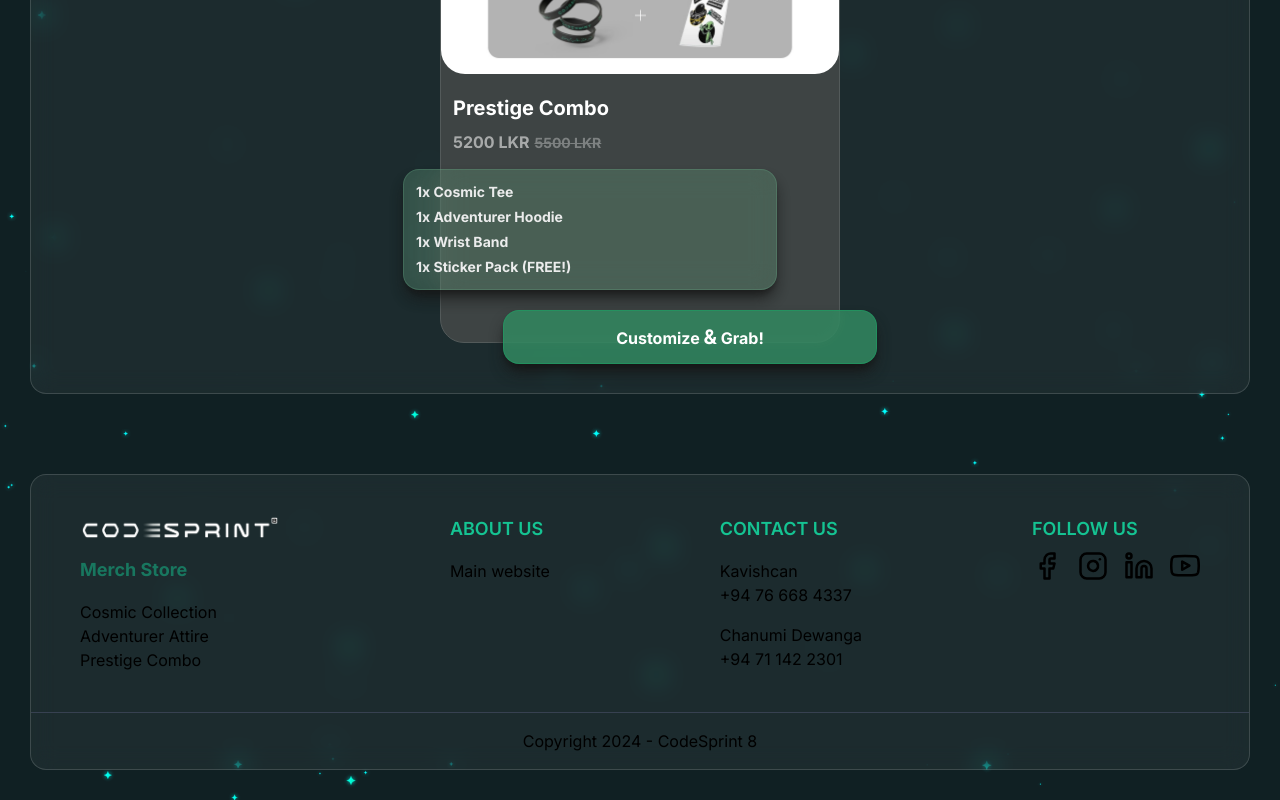
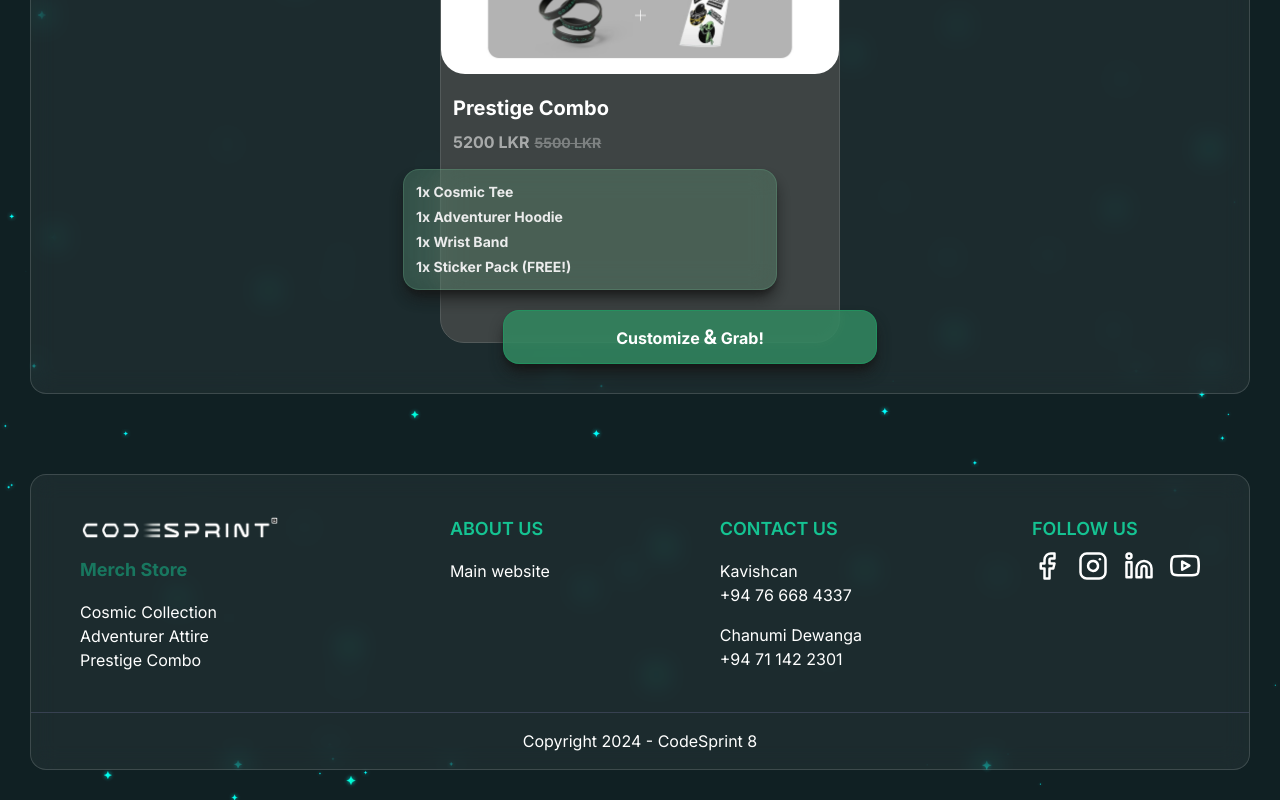
Before and after one commit to cipherdragon/codesprint-store, a Next.js app: page / in a window 1280 px wide. Shown: the part 2724-3524 px from the top of the page. Built offline with nearby package versions, Linux system fonts and the light colour scheme.

Commit message:
Update copyright year and text in SiteFooter component

```diff
--- a/src/components/SiteFooter.tsx
+++ b/src/components/SiteFooter.tsx
@@ -8,7 +8,7 @@
 
     const packages = package_list.map((pkg) => {
         return (
-            <li key={pkg.id} className="hover:underline">
+            <li key={pkg.id} className="hover:underline text-white">
                 <Link href={`/package/${pkg.id}`} prefetch={false}>
                     <button>
                         {pkg.name}
@@ -47,7 +47,7 @@
                         <h3 className="text-lg font-semibold text-[#15c392]">ABOUT US</h3>
                         <ul className="mt-4 space-y-4">
                             <li>
-                                <a href="https://codesprint.lk/" className="hover:underline">
+                                <a href="https://codesprint.lk/" className="hover:underline text-white">
                                     Main website
                                 </a>
                             </li>
@@ -63,12 +63,12 @@
                     <div className="mb-6 md:mb-0">
                         <h3 className="text-lg font-semibold text-[#15c392]">CONTACT US</h3>
                         <div className="mt-4 ">
-                            <p> Kavishcan</p>
-                            <p> +94 76 668 4337</p>
+                            <p className="text-white"> Kavishcan</p>
+                            <p  className="text-white"> +94 76 668 4337</p>
                         </div>
                         <div className="mt-4 ">
-                            <p> Chanumi Dewanga</p>
-                            <p> +94 71 142 2301</p>
+                            <p  className="text-white"> Chanumi Dewanga</p>
+                            <p  className="text-white"> +94 71 142 2301</p>
                         </div>
                     </div>
 
@@ -82,32 +82,32 @@
                                     href="https://web.facebook.com/CodeSprint"
                                     className="hover:underline"
                                 >
-                                    <Facebook className="cursor-pointer w-[20px] xsm:w-[30px] xsm:h-[30px]" />
+                                    <Facebook className="cursor-pointer w-[20px] xsm:w-[30px] xsm:h-[30px] text-white" />
                                 </a>
                                 <a
                                     href="https://www.instagram.com/codesprintlk?utm_source=ig_web_button_share_sheet&igsh=ZDNlZDc0MzIxNw"
                                     className="hover:underline"
                                 >
-                                    <Instagram className="cursor-pointer w-[20px] xsm:w-[30px] xsm:h-[30px]" />
+                                    <Instagram className="cursor-pointer w-[20px] xsm:w-[30px] xsm:h-[30px]  text-white" />
                                 </a>
                                 <a
                                     href="https://www.linkedin.com/company/codesprintlk/"
                                     className="hover:underline"
                                 >
-                                    <Linkedin className="cursor-pointer w-[20px] xsm:w-[30px] xsm:h-[30px]" />
+                                    <Linkedin className="cursor-pointer w-[20px] xsm:w-[30px] xsm:h-[30px]  text-white" />
                                 </a>
                                 <a
                                     href="https://www.youtube.com/@ieeesbiit"
                                     className="hover:underline"
                                 >
-                                    <Youtube className="cursor-pointer w-[20px] xsm:w-[30px] xsm:h-[30px]" />
+                                    <Youtube className="cursor-pointer w-[20px] xsm:w-[30px] xsm:h-[30px]  text-white" />
                                 </a>
                             </div>
                         </div>
                 </div>
 
-                <div className="border-t border-gray-700 text-center py-4">
-                    <p>Copyright 2024 - CodeSprint 8 </p>
+                <div className="border-t border-gray-700 text-center py-4  ">
+                    <p className="text-white">Copyright 2024 - CodeSprint 8 </p>
                 </div>
             </div>
         </footer>
```
